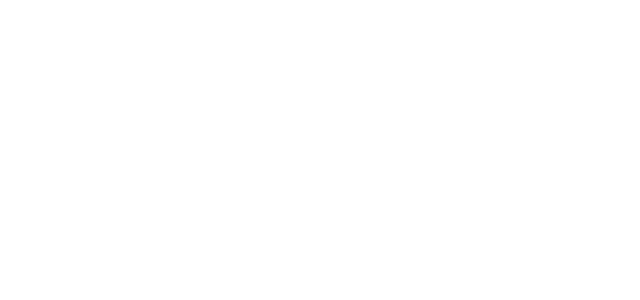
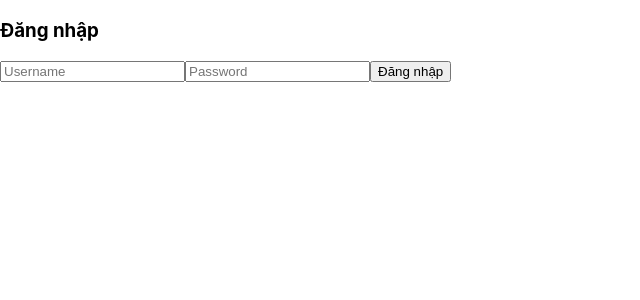
Before and after one commit to kienpham2k1/Clinic-Management-System, a React (Create React App) app: page / in a window 1280 px wide. Shown: the top 300 px of the page, without its empty margins (0-640 px from the left). Built offline with nearby package versions, Linux system fonts and the light colour scheme.

Commit message:
add redux persis

```diff
--- a/package.json
+++ b/package.json
@@ -18,6 +18,7 @@
     "react-redux": "^9.2.0",
     "react-router-dom": "^7.6.2",
     "react-scripts": "5.0.1",
+    "redux-persist": "^6.0.0",
     "typescript": "^4.9.5",
     "web-vitals": "^2.1.4"
   },
--- a/src/App.tsx
+++ b/src/App.tsx
@@ -1,9 +1,52 @@
-import './App.css';
+// src/features/auth/LoginForm.tsx
+import { useDispatch, useSelector } from 'react-redux';
 
-function App() {
+import { useState } from 'react';
+import { login, logout } from './features/auth/authSlice';
+import { AppDispatch, RootState } from './store';
+
+export default function LoginForm() {
+  const dispatch = useDispatch<AppDispatch>();
+  const auth = useSelector((state: RootState) => state.auth);
+
+  const [username, setUsername] = useState('');
+  const [password, setPassword] = useState('');
+
+  const handleLogin = () => {
+    dispatch(login({ username, password }));
+  };
+
+  const handleLogout = () => {
+    dispatch(logout());
+  };
+
   return (
-    <></>
+    <div>
+      {auth.isAuthenticated ? (
+        <div>
+          <h3>Xin chào, {auth.user?.firstName}</h3>
+          <button onClick={handleLogout}>Đăng xuất</button>
+        </div>
+      ) : (
+        <div>
+          <h3>Đăng nhập</h3>
+          <input
+            placeholder="Username"
+            value={username}
+            onChange={(e) => setUsername(e.target.value)}
+          />
+          <input
+            placeholder="Password"
+            type="password"
+            value={password}
+            onChange={(e) => setPassword(e.target.value)}
+          />
+          <button onClick={handleLogin} disabled={auth.loading}>
+            {auth.loading ? 'Đang đăng nhập...' : 'Đăng nhập'}
+          </button>
+          {auth.error && <p style={{ color: 'red' }}>{auth.error}</p>}
+        </div>
+      )}
+    </div>
   );
 }
-
-export default App;
--- /dev/null
+++ b/src/components/button/index.tsx
@@ -0,0 +1 @@
+export { default } from './Button';
--- a/src/features/auth/authSlice.ts
+++ b/src/features/auth/authSlice.ts
@@ -1,6 +1,6 @@
 // src/features/auth/authSlice.ts
 import { createSlice, createAsyncThunk } from '@reduxjs/toolkit';
-import { UserModel } from '../../models/UserModel';
+import { UserProfile } from '../../types/user';
 // Giả lập API login
 export const login = createAsyncThunk(
   'auth/login',
@@ -11,20 +11,20 @@
         setTimeout(
           () =>
             resolve({
-              user: { id: 1, name: 'Dr. Kien 2', role: 'doctor m' },
+              user: { id: 1, firstName: 'Dr. Kien 2', role: 'doctor m' },
               token: 'fake-jwt-token-123',
             }),
           1000
         )
       );
-      return response as { user: any; token: string };
+      return response as { user: UserProfile; token: string };
     } catch (error) {
       return thunkAPI.rejectWithValue('Login failed');
     }
   }
 );
 interface AuthState {
-  user: null | UserModel,
+  user: null | UserProfile,
   token: null | string,
   isAuthenticated: boolean,
   loading: boolean,
--- a/src/index.tsx
+++ b/src/index.tsx
@@ -11,11 +11,11 @@
   document.getElementById('root') as HTMLElement
 );
 root.render(
-  <Provider store={store}>
-
-    <App />
-
-  </Provider>
+  <React.StrictMode>
+    <Provider store={store}>
+      <App />
+    </Provider>
+  </React.StrictMode>
 );
 
 reportWebVitals();
--- a/src/store/index.ts
+++ b/src/store/index.ts
@@ -2,14 +2,32 @@
 import { combineReducers, configureStore } from '@reduxjs/toolkit';
 import authReducer from '../features/auth/authSlice';
 import themeReducer from '../features/theme/themeSlice';
-const rootReducers = combineReducers({
+
+import { persistStore, persistReducer } from 'redux-persist'
+import storage from 'redux-persist/lib/storage'
+
+const persistConfig = {
+    key: 'root',
+    storage,
+    whitelist: ['auth'],
+};
+
+const rootReducer = combineReducers({
     auth: authReducer,
     theme: themeReducer,
 });
+
+const persistedReducer = persistReducer(persistConfig, rootReducer);
+
 export const store = configureStore({
-    reducer: rootReducers
+    reducer: persistedReducer,
+    middleware: (getDefaultMiddleware) =>
+        getDefaultMiddleware({
+            serializableCheck: false,
+        }),
 });
 
 
+export const persistor = persistStore(store);
 export type RootState = ReturnType<typeof store.getState>;
 export type AppDispatch = typeof store.dispatch;
--- /dev/null
+++ b/src/utils/storage.ts
@@ -0,0 +1,12 @@
+export const saveAuthToLocalStorage = (state: any) => {
+  localStorage.setItem('auth', JSON.stringify(state));
+};
+
+export const getAuthFromLocalStorage = () => {
+  const state = localStorage.getItem('auth');
+  return state ? JSON.parse(state) : null;
+};
+
+export const clearAuthFromLocalStorage = () => {
+  localStorage.removeItem('auth');
+};
```
Also changed, not shown: src/components/button/Button.tsx (added, +26 -0 lines), src/types/user.d.ts (added, +8 -0 lines), src/components/button/Button.module.css (added), 1 other file (tests, documents, lock files or other folders).
